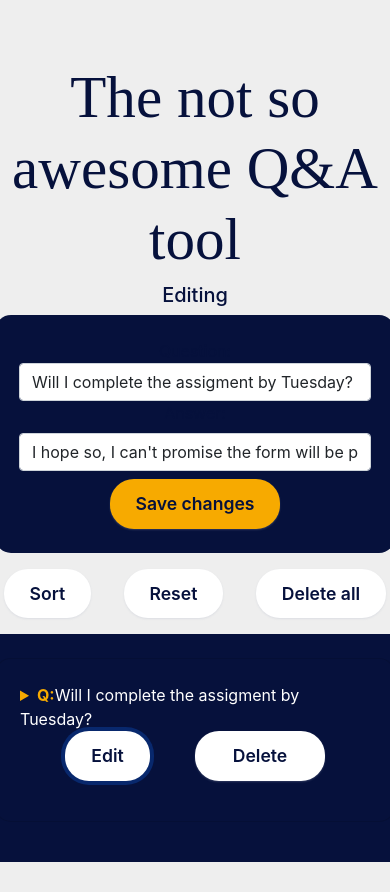
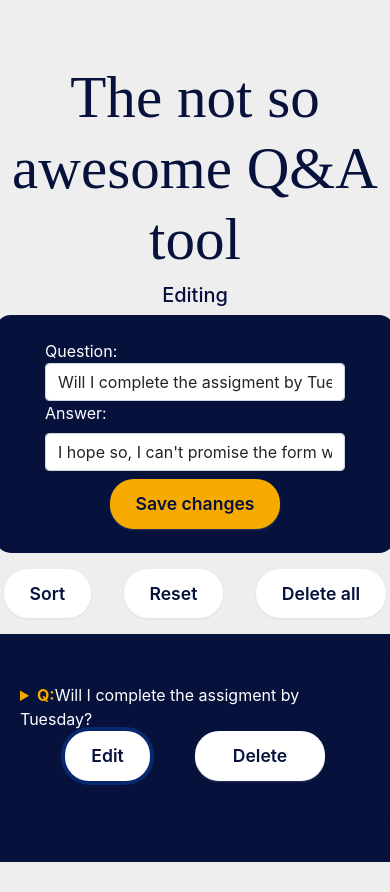
Before and after one commit to slvgonzalez/another-awesome-qa-tool, a React (Create React App) app: page / in a window 390 px wide. Both pictures are taken after a click on the button "Edit". Shown: the top 892 px of the page. Built offline with nearby package versions, Linux system fonts and the light colour scheme; a web font is replaced by a local one.

Commit message:
responsive form

```diff
--- a/src/App.css
+++ b/src/App.css
@@ -1,20 +1,6 @@
 @import "components/styles/Buttons.css";
 @import "components/styles/Forms.css";
 @import "components/styles/Tooltip.css";
-
-.wrapper {
-  background-color: #06113C;
-  padding: 1.5rem;
-  border-radius: 1rem;
-  flex-wrap: wrap;
-  color: #fff;
-  margin-bottom: 1rem;
-  min-width: 400px;
-}
-
-.wrapper .entries {
-  background-color: #06113C opacity(0.6);
-}
 
 h1, h2, h4 {
   text-align: center;
@@ -29,6 +15,10 @@ h3 {
   color: #06113C;
 }
 
+.wrapper h3 {
+  color: white;
+}
+
 summary strong {
   color: #F7AA00;
 }
--- a/src/components/EditForm.js
+++ b/src/components/EditForm.js
@@ -18,7 +18,9 @@ const EditForm = (props) => {
   return (
     <>
     <h3>Editing</h3>
-      <form onSubmit={handleSubmit(onSubmit)} className="wrapper form-group">
+      <form onSubmit={handleSubmit(onSubmit)} className="wrapper">
+        <div className="form-group">
+
           <label htmlFor="name">Question:</label>
           <input
               className="form-control"
@@ -40,6 +42,7 @@ const EditForm = (props) => {
 
           {errors.answer && errors.answer.type === "required" && <span className="text-danger text-small d-block mb-2">An answer is required</span>}
           {errors.answer && errors.answer.type === "minLength" && <span className="text-danger text-small d-block mb-2">The answer must be elavorated (min 10 characters).</span>}
+        </div>
 
         <button
           className="btn btn-add">
--- a/src/components/FormHook.js
+++ b/src/components/FormHook.js
@@ -23,7 +23,8 @@ const FormHook = (props) => {
       <div id="anim">
         <span class="tooltip" data-tooltip="You can find created questions and answers here.">?</span>
       </div>
-      <form onSubmit={handleSubmit(onSubmit)} className="form-group">
+      <form onSubmit={handleSubmit(onSubmit)}>
+        <div className="form-group">
           <label htmlFor="name">Question:</label>
           <input
               className="form-control"
@@ -48,7 +49,7 @@ const FormHook = (props) => {
 
           {errors.answer && errors.answer.type === "required" && <span className="text-danger text-small d-block mb-2">An answer is required</span>}
           {errors.answer && errors.answer.type === "minLength" && <span className="text-danger text-small d-block mb-2">The answer must be elavorated (min 10 characters).</span>}
-
+        </div>
         <button className="btn btn-add">Add question</button>
       </form>
     </>
--- a/src/components/styles/Forms.css
+++ b/src/components/styles/Forms.css
@@ -9,10 +9,20 @@ label {
   color:#06113C;
 }
 
+
 input {
   display: inline-block;
   word-wrap: break-word;
+  min-width: auto;
   width: 500px;
   max-width: 700px;
   inline-size: 380px;
 }
+
+.form-control {
+  min-width: 300px;
+}
+
+.wrapper label {
+  color: white;
+}
--- a/src/components/styles/Tooltip.css
+++ b/src/components/styles/Tooltip.css
@@ -45,22 +45,6 @@
   transform: translateY(-2px);
 }
 
-@keyframes shake {
-  0% {
-    transform: rotate(2deg);
-  }
-  50% {
-   transform: rotate(-3deg);
-  }
-  70% {
-    transform: rotate(3deg);
-  }
-
-  100% {
-    transform: rotate(0deg);
-  }
-}
-
 #anim:hover {
   animation: shake 500ms ease-in-out forwards;
 }
--- a/src/index.css
+++ b/src/index.css
@@ -15,3 +15,17 @@ body {
   align-items: center;
   justify-content: center;
 }
+
+.wrapper {
+  background-color: #06113C;
+  padding: 1.5rem;
+  border-radius: 1rem;
+  flex-wrap: wrap;
+  color: #fff;
+  margin-bottom: 1rem;
+  min-width: 400px;
+}
+
+.wrapper .entries {
+  background-color: #06113C opacity(0.6);
+}
```
Lines whose indentation alone changed are shown as unchanged.
